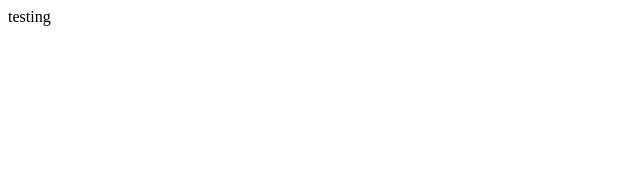
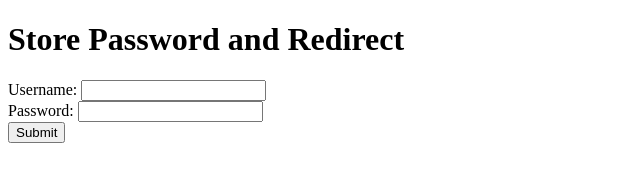
Before and after one commit to weasle221b/feff, a plain HTML site: page index.html in a window 1280 px wide. Shown: the whole page, without its empty margins (0-640 px from the left). Drawn offline with Linux system fonts and the light colour scheme.

Commit message:
Update index.html

```diff
--- a/index.html
+++ b/index.html
@@ -1,3 +1,22 @@
-<html>
-<p>testing<p>
+<!DOCTYPE html>
+<html lang="en">
+<head>
+    <meta charset="UTF-8">
+    <meta name="viewport" content="width=device-width, initial-scale=1.0">
+    <title>Store Password and Redirect</title>
+</head>
+<body>
+    <h1>Store Password and Redirect</h1>
+    <form action="https://your-backend-service.com/submit" method="post">
+        <div>
+            <label for="username">Username:</label>
+            <input type="text" id="username" name="username" required>
+        </div>
+        <div>
+            <label for="password">Password:</label>
+            <input type="password" id="password" name="password" required>
+        </div>
+        <button type="submit">Submit</button>
+    </form>
+</body>
 </html>
```
